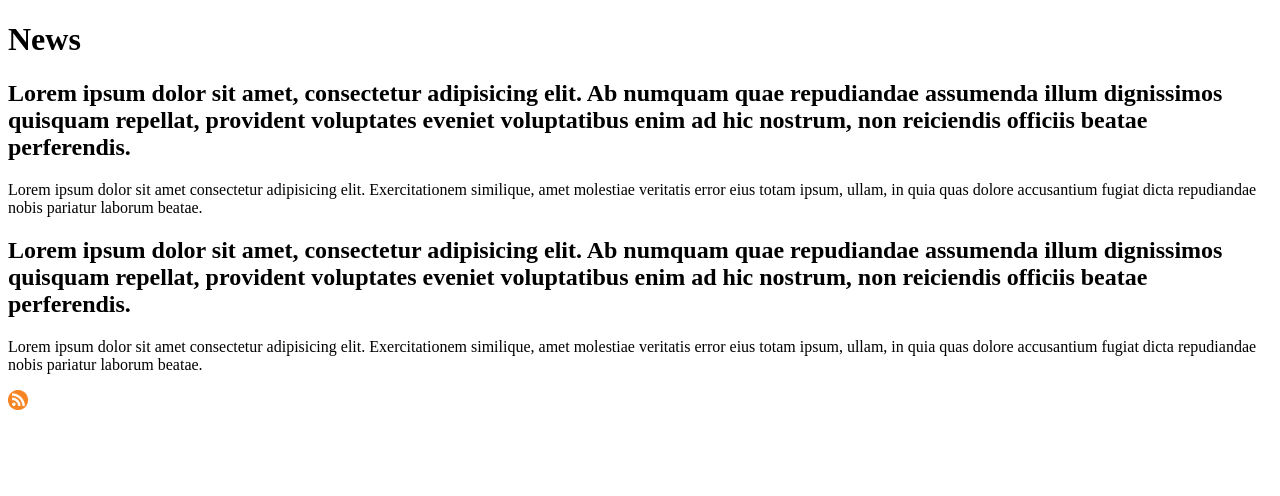
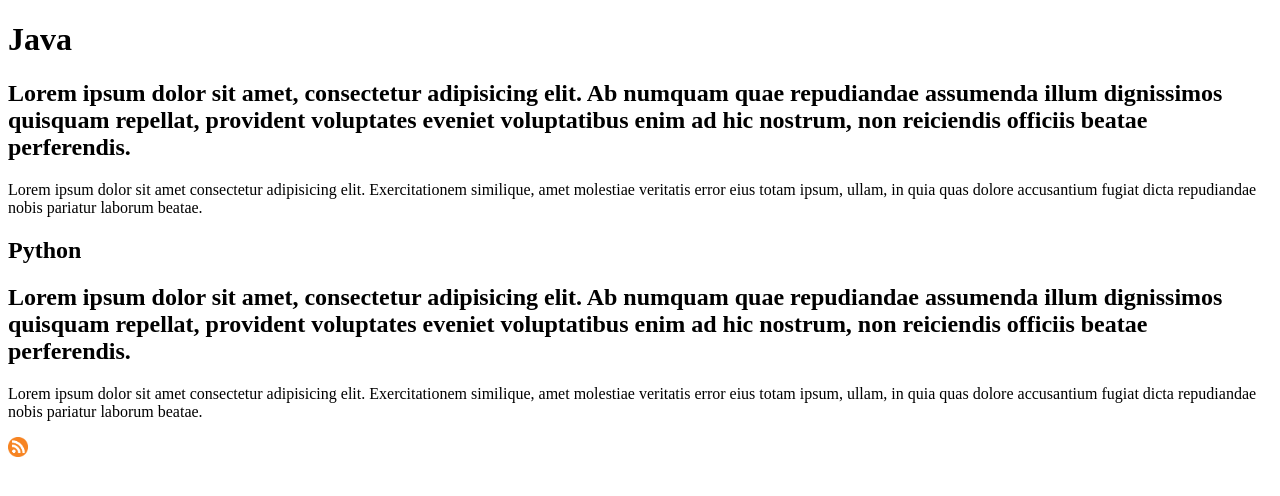
Before and after one commit to GustavoAnsedes/Proyecto.rss, a plain HTML site: page index.html in a window 1280 px wide. Drawn offline with Linux system fonts and the light colour scheme.

Commit message:
Added links in the index

```diff
--- a/index.html
+++ b/index.html
@@ -7,11 +7,12 @@
     <title>RSSProyect</title>
 </head>
 <body>
-    <h1>News</h1>
+    <h1><a href="./java.html"></a>Java</h1>
     <article>
         <h2>Lorem ipsum dolor sit amet, consectetur adipisicing elit. Ab numquam quae repudiandae assumenda illum dignissimos quisquam repellat, provident voluptates eveniet voluptatibus enim ad hic nostrum, non reiciendis officiis beatae perferendis.</h2>
         <p>Lorem ipsum dolor sit amet consectetur adipisicing elit. Exercitationem similique, amet molestiae veritatis error eius totam ipsum, ullam, in quia quas dolore accusantium fugiat dicta repudiandae nobis pariatur laborum beatae.</p>
     </article>
+    <h2><a href="./python.html"></a>Python</h2>
     <article>
         <h2>Lorem ipsum dolor sit amet, consectetur adipisicing elit. Ab numquam quae repudiandae assumenda illum dignissimos quisquam repellat, provident voluptates eveniet voluptatibus enim ad hic nostrum, non reiciendis officiis beatae perferendis.</h2>
         <p>Lorem ipsum dolor sit amet consectetur adipisicing elit. Exercitationem similique, amet molestiae veritatis error eius totam ipsum, ullam, in quia quas dolore accusantium fugiat dicta repudiandae nobis pariatur laborum beatae.</p>
```
